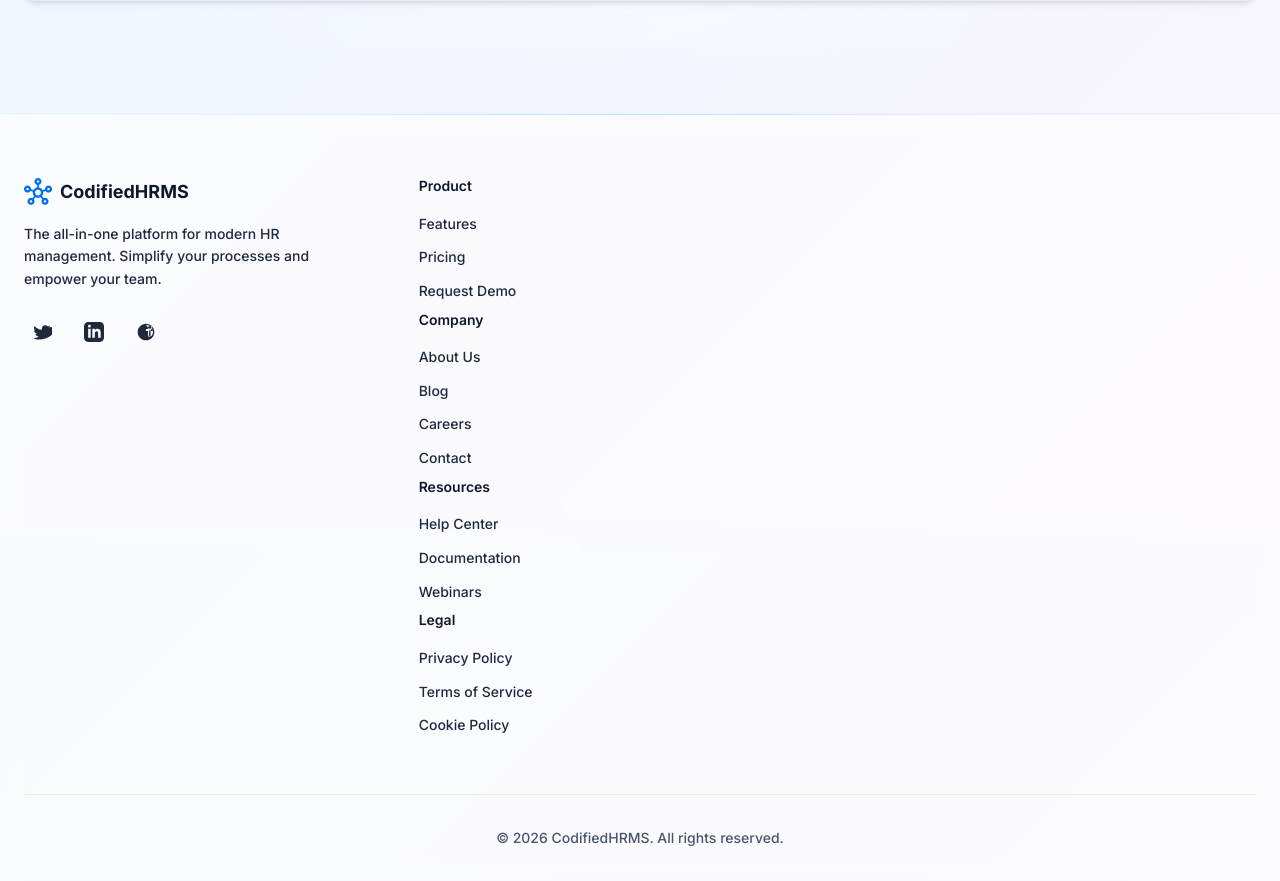
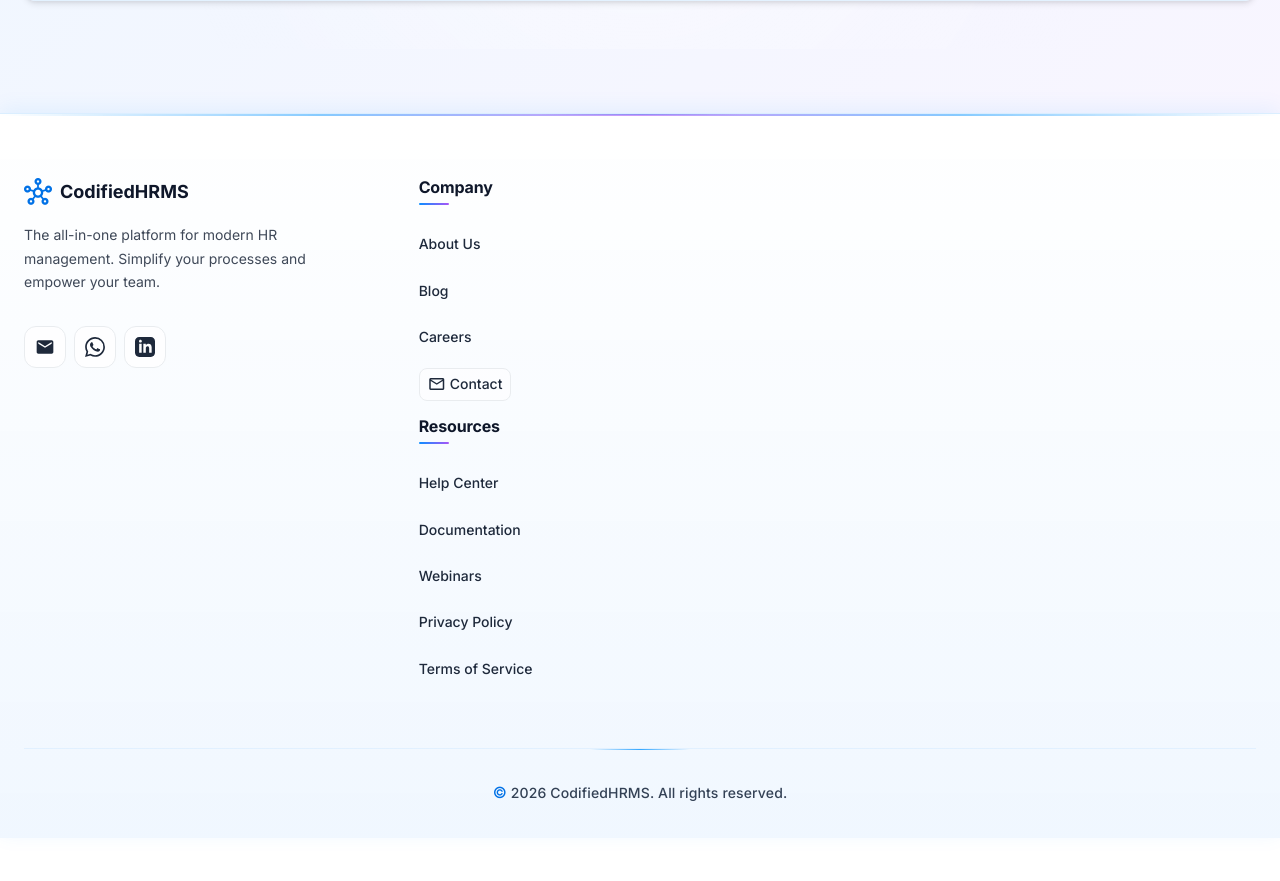
Before and after one commit to talhashahzaddev/CodifiedHRMS, an Angular app: page / in a window 1280 px wide. Shown: the part 1870-2751 px from the top of the page. After the commit the page ends 2708 px from the top, so only its background shows below. Built offline with nearby package versions, Linux system fonts and the light colour scheme.

Commit message:
Dev/Release

```diff
--- a/src/app/app.component.ts
+++ b/src/app/app.component.ts
@@ -1,7 +1,8 @@
-import { Component } from '@angular/core';
+import { Component, OnInit } from '@angular/core';
 import { RouterOutlet } from '@angular/router';
 import { HeaderComponent } from './layout/header/header.component';
 import { FooterComponent } from './layout/footer/footer.component';
+import { ChatService } from './core/services/chat.service';
 
 @Component({
   selector: 'app-root',
@@ -31,6 +32,15 @@ import { FooterComponent } from './layout/footer/footer.component';
     }
   `]
 })
-export class AppComponent {
+export class AppComponent implements OnInit {
   title = 'CodifiedHRMS';
+
+  constructor(private chatService: ChatService) {}
+
+  ngOnInit(): void {
+    // Load chat widget after a short delay to improve initial page load
+    setTimeout(() => {
+      this.chatService.loadTawkTo();
+    }, 1000);
+  }
 }
--- a/src/app/layout/footer/footer.component.html
+++ b/src/app/layout/footer/footer.component.html
@@ -13,9 +13,14 @@
           The all-in-one platform for modern HR management. Simplify your processes and empower your team.
         </p>
         <div class="social-links">
-          <a href="#" aria-label="Twitter" class="social-link">
+          <a href="mailto:aurangzebkhan303@gmail.com" aria-label="Gmail" class="social-link" target="_blank" rel="noopener noreferrer">
             <svg width="20" height="20" fill="currentColor" viewBox="0 0 24 24">
-              <path d="M22.46 6c-.77.35-1.6.58-2.46.69.88-.53 1.56-1.37 1.88-2.38-.83.5-1.75.85-2.72 1.05C18.37 4.5 17.26 4 16 4c-2.35 0-4.27 1.92-4.27 4.29 0 .34.04.67.11.98C8.28 9.09 5.11 7.38 3 4.79c-.37.63-.58 1.37-.58 2.15 0 1.49.75 2.81 1.91 3.56-.64-.02-1.25-.2-1.83-.5v.03c0 2.08 1.48 3.82 3.44 4.21a4.22 4.22 0 0 1-1.93.07 4.28 4.28 0 0 0 4 2.98 8.521 8.521 0 0 1-5.33 1.84c-.34 0-.68-.02-1.02-.06C3.44 20.29 5.7 21 8.12 21c16 0 24.81-13.46 24.81-25.25 0-.38-.01-.76-.03-1.14C23.16 7.63 23.88 6.87 22.46 6z"/>
+              <path d="M20 4H4c-1.1 0-1.99.9-1.99 2L2 18c0 1.1.9 2 2 2h16c1.1 0 2-.9 2-2V6c0-1.1-.9-2-2-2zm0 4l-8 5-8-5V6l8 5 8-5v2z"/>
+            </svg>
+          </a>
+          <a href="https://wa.me/923446895129" aria-label="WhatsApp" class="social-link" target="_blank" rel="noopener noreferrer">
+            <svg width="20" height="20" fill="currentColor" viewBox="0 0 24 24">
+              <path d="M17.472 14.382c-.297-.149-1.758-.867-2.03-.967-.273-.099-.471-.148-.67.15-.197.297-.767.966-.94 1.164-.173.199-.347.223-.644.075-.297-.15-1.255-.463-2.39-1.475-.883-.788-1.48-1.761-1.653-2.059-.173-.297-.018-.458.13-.606.134-.133.298-.347.446-.52.149-.174.198-.298.298-.497.099-.198.05-.371-.025-.52-.075-.149-.669-1.612-.916-2.207-.242-.579-.487-.5-.669-.51-.173-.008-.371-.01-.57-.01-.198 0-.52.074-.792.372-.272.297-1.04 1.016-1.04 2.479 0 1.462 1.065 2.875 1.213 3.074.149.198 2.096 3.2 5.077 4.487.709.306 1.262.489 1.694.625.712.227 1.36.195 1.871.118.571-.085 1.758-.719 2.006-1.413.248-.694.248-1.289.173-1.413-.074-.124-.272-.198-.57-.347m-5.421 7.403h-.004a9.87 9.87 0 01-5.031-1.378l-.361-.214-3.741.982.998-3.648-.235-.374a9.86 9.86 0 01-1.51-5.26c.001-5.45 4.436-9.884 9.888-9.884 2.64 0 5.122 1.03 6.988 2.898a9.825 9.825 0 012.893 6.994c-.003 5.45-4.437 9.884-9.885 9.884m8.413-18.297A11.815 11.815 0 0012.05 0C5.495 0 .16 5.335.157 11.892c0 2.096.547 4.142 1.588 5.945L.057 24l6.305-1.654a11.882 11.882 0 005.683 1.448h.005c6.554 0 11.89-5.335 11.893-11.893a11.821 11.821 0 00-3.48-8.413Z"/>
             </svg>
           </a>
           <a href="#" aria-label="LinkedIn" class="social-link">
@@ -23,24 +28,19 @@
               <path d="M19 0h-14c-2.761 0-5 2.239-5 5v14c0 2.761 2.239 5 5 5h14c2.762 0 5-2.239 5-5v-14c0-2.761-2.238-5-5-5zm-11 19h-3v-11h3v11zm-1.5-12.268c-.966 0-1.75-.79-1.75-1.764s.784-1.764 1.75-1.764 1.75.79 1.75 1.764-.783 1.764-1.75 1.764zm13.5 12.268h-3v-5.604c0-3.368-4-3.113-4 0v5.604h-3v-11h3v1.765c1.396-2.586 7-2.777 7 2.476v6.759z"/>
             </svg>
           </a>
-          <a href="#" aria-label="Facebook" class="social-link">
-            <svg width="20" height="20" fill="currentColor" viewBox="0 0 24 24">
-              <path d="M12 2.04c-5.5 0-10 4.49-10 10.02 0 5.53 4.5 9.98 10 9.98s10-4.45 10-9.98c0-5.53-4.5-10.02-10-10.02zm0 1.5c4.69 0 8.5 3.81 8.5 8.52 0 1.79-.73 3.42-1.91 4.61h-2.91v-6.51h2.5v-2.5h-2.5v-1.25c0-1.23.84-2.35 2.25-2.35h1.5v2.5h-1.5c-.28 0-.5.22-.5.5v1.25h2.75v2.5h-2.75v6.51h-3v-6.51h-2.5v-2.5h2.5v-1.25c0-1.23.84-2.35 2.25-2.35h1.5v2.5h-1.5c-.28 0-.5.22-.5.5v1.25z"/>
-            </svg>
-          </a>
         </div>
       </div>
 
       <!-- Links Sections -->
       <div class="footer-links">
-        <div class="footer-column">
+        <!-- <div class="footer-column">
           <h4>Product</h4>
           <ul>
             <li><a routerLink="/features">Features</a></li>
             <li><a routerLink="/pricing">Pricing</a></li>
             <li><a routerLink="/demo-request">Request Demo</a></li>
           </ul>
-        </div>
+        </div> -->
 
         <div class="footer-column">
           <h4>Company</h4>
@@ -48,7 +48,14 @@
             <li><a routerLink="/about">About Us</a></li>
             <li><a routerLink="/blog">Blog</a></li>
             <li><a href="#">Careers</a></li>
-            <li><a href="#">Contact</a></li>
+            <li>
+              <div class="contact-options">
+                <a href="mailto:aurangzebkhan303@gmail.com" class="contact-link" target="_blank" rel="noopener noreferrer">
+                  <span class="material-symbols-outlined">mail</span>
+                  <span>Contact</span>
+                </a>
+              </div>
+            </li>
           </ul>
         </div>
 
@@ -62,11 +69,11 @@
         </div>
 
         <div class="footer-column">
-          <h4>Legal</h4>
+          <!-- <h4>Legal</h4> -->
           <ul>
             <li><a href="#">Privacy Policy</a></li>
             <li><a href="#">Terms of Service</a></li>
-            <li><a href="#">Cookie Policy</a></li>
+            <!-- <li><a href="#">Cookie Policy</a></li> -->
           </ul>
         </div>
       </div>
--- a/src/app/layout/footer/footer.component.scss
+++ b/src/app/layout/footer/footer.component.scss
@@ -1,10 +1,11 @@
 .footer {
-  background: rgba(255, 255, 255, 0.6);
-  backdrop-filter: blur(10px);
-  border-top: 1px solid rgba(185, 223, 255, 0.3);
+  background: linear-gradient(180deg, rgba(255, 255, 255, 0.95) 0%, rgba(240, 247, 255, 0.98) 100%);
+  backdrop-filter: blur(20px);
+  border-top: 1px solid rgba(185, 223, 255, 0.4);
   padding: var(--spacing-3xl) 0 var(--spacing-xl);
   margin-top: var(--spacing-3xl);
   position: relative;
+  box-shadow: 0 -4px 20px rgba(12, 142, 255, 0.08);
 
   &::before {
     content: '';
@@ -12,8 +13,21 @@
     top: 0;
     left: 0;
     right: 0;
+    height: 2px;
+    background: linear-gradient(90deg, transparent, var(--primary-400), var(--accent-500), var(--primary-400), transparent);
+    opacity: 0.6;
+  }
+
+  &::after {
+    content: '';
+    position: absolute;
+    top: 0;
+    left: 50%;
+    transform: translateX(-50%);
+    width: 200px;
     height: 1px;
-    background: linear-gradient(90deg, transparent, rgba(0, 113, 230, 0.2), transparent);
+    background: linear-gradient(90deg, transparent, var(--primary-600), transparent);
+    opacity: 0.3;
   }
 }
 
@@ -56,59 +70,170 @@
   }
 
   .brand-description {
-    color: #1e293b !important;
+    color: var(--text-secondary) !important;
     font-size: var(--font-size-sm);
-    line-height: 1.6;
-    margin-bottom: var(--spacing-lg);
-    max-width: 300px;
-    font-weight: 500;
+    line-height: 1.7;
+    margin-bottom: var(--spacing-xl);
+    max-width: 320px;
+    font-weight: 400;
+    opacity: 0.85;
   }
 
   .social-links {
     display: flex;
-    gap: var(--spacing-md);
+    gap: var(--spacing-sm);
+    flex-wrap: wrap;
   }
 
   .social-link {
     display: flex;
     align-items: center;
     justify-content: center;
-    width: 36px;
-    height: 36px;
-    border-radius: var(--border-radius-md);
-    color: #1e293b !important;
-    transition: all var(--transition-fast);
+    width: 42px;
+    height: 42px;
+    border-radius: var(--border-radius-lg);
+    color: var(--text-secondary) !important;
+    background: rgba(255, 255, 255, 0.8);
+    border: 1.5px solid var(--gray-200);
+    transition: all var(--transition-base);
+    position: relative;
+    overflow: hidden;
+
+    &::before {
+      content: '';
+      position: absolute;
+      top: 50%;
+      left: 50%;
+      width: 0;
+      height: 0;
+      border-radius: 50%;
+      background: linear-gradient(135deg, var(--primary-500), var(--accent-500));
+      transform: translate(-50%, -50%);
+      transition: width 0.3s ease, height 0.3s ease;
+      z-index: 0;
+    }
+
+    svg {
+      position: relative;
+      z-index: 1;
+      transition: transform var(--transition-base);
+    }
 
     &:hover {
-      color: var(--primary-600);
-      background: var(--bg-tertiary);
+      color: #ffffff !important;
+      border-color: var(--primary-500);
+      transform: translateY(-2px);
+      box-shadow: 0 4px 12px rgba(12, 142, 255, 0.3);
+
+      &::before {
+        width: 100%;
+        height: 100%;
+      }
+
+      svg {
+        transform: scale(1.1);
+      }
+    }
+
+    &:active {
+      transform: translateY(0);
     }
   }
 }
 
 .footer-column {
   h4 {
-    font-size: var(--font-size-sm);
-    font-weight: 600;
+    font-size: var(--font-size-base);
+    font-weight: 700;
     color: var(--text-primary);
-    margin-bottom: var(--spacing-md);
+    margin-bottom: var(--spacing-lg);
+    letter-spacing: -0.01em;
+    position: relative;
+    padding-bottom: var(--spacing-sm);
+
+    &::after {
+      content: '';
+      position: absolute;
+      bottom: 0;
+      left: 0;
+      width: 30px;
+      height: 2px;
+      background: linear-gradient(90deg, var(--primary-500), var(--accent-500));
+      border-radius: 2px;
+    }
   }
 
   ul {
     list-style: none;
 
     li {
-      margin-bottom: var(--spacing-sm);
+      margin-bottom: var(--spacing-md);
 
       a {
         font-size: var(--font-size-sm);
-        color: #1e293b !important;
+        color: var(--text-secondary) !important;
         text-decoration: none;
-        transition: color var(--transition-fast);
+        transition: all var(--transition-base);
         font-weight: 500;
+        display: inline-flex;
+        align-items: center;
+        gap: var(--spacing-xs);
+        position: relative;
+        padding: var(--spacing-xs) 0;
+
+        &::before {
+          content: '';
+          position: absolute;
+          left: 0;
+          bottom: 0;
+          width: 0;
+          height: 2px;
+          background: linear-gradient(90deg, var(--primary-500), var(--accent-500));
+          transition: width var(--transition-base);
+        }
 
         &:hover {
-          color: var(--primary-600);
+          color: var(--primary-600) !important;
+          padding-left: var(--spacing-sm);
+          transform: translateX(2px);
+
+          &::before {
+            width: 20px;
+          }
+        }
+      }
+    }
+  }
+
+  .contact-options {
+    .contact-link {
+      display: inline-flex;
+      align-items: center;
+      gap: var(--spacing-xs);
+      font-size: var(--font-size-sm);
+      color: var(--text-secondary) !important;
+      text-decoration: none;
+      transition: all var(--transition-base);
+      font-weight: 500;
+      padding: var(--spacing-xs) var(--spacing-sm);
+      border-radius: var(--border-radius-md);
+      background: rgba(255, 255, 255, 0.6);
+      border: 1px solid var(--gray-200);
+
+      .material-symbols-outlined {
+        font-size: 18px;
+        transition: transform var(--transition-base);
+      }
+
+      &:hover {
+        color: var(--primary-600) !important;
+        background: rgba(12, 142, 255, 0.1);
+        border-color: var(--primary-300);
+        transform: translateY(-1px);
+        box-shadow: 0 2px 8px rgba(12, 142, 255, 0.15);
+
+        .material-symbols-outlined {
+          transform: scale(1.1);
         }
       }
     }
@@ -117,13 +242,32 @@
 
 .footer-bottom {
   padding-top: var(--spacing-xl);
-  border-top: 1px solid var(--border-color);
+  border-top: 1px solid rgba(185, 223, 255, 0.3);
   text-align: center;
+  position: relative;
+  margin-top: var(--spacing-lg);
+
+  &::before {
+    content: '';
+    position: absolute;
+    top: 0;
+    left: 50%;
+    transform: translateX(-50%);
+    width: 100px;
+    height: 1px;
+    background: linear-gradient(90deg, transparent, var(--primary-400), transparent);
+  }
 
   p {
     font-size: var(--font-size-sm);
-    color: #475569 !important;
+    color: var(--text-tertiary) !important;
     margin: 0;
     font-weight: 500;
+    letter-spacing: 0.01em;
+
+    &::first-letter {
+      font-size: 1.1em;
+      color: var(--primary-600);
+    }
   }
 }
```
Also changed, not shown: src/app/core/services/chat.service.ts (added, +43 -0 lines), src/app/pages/features/features.component.ts (+2 -8 lines).
